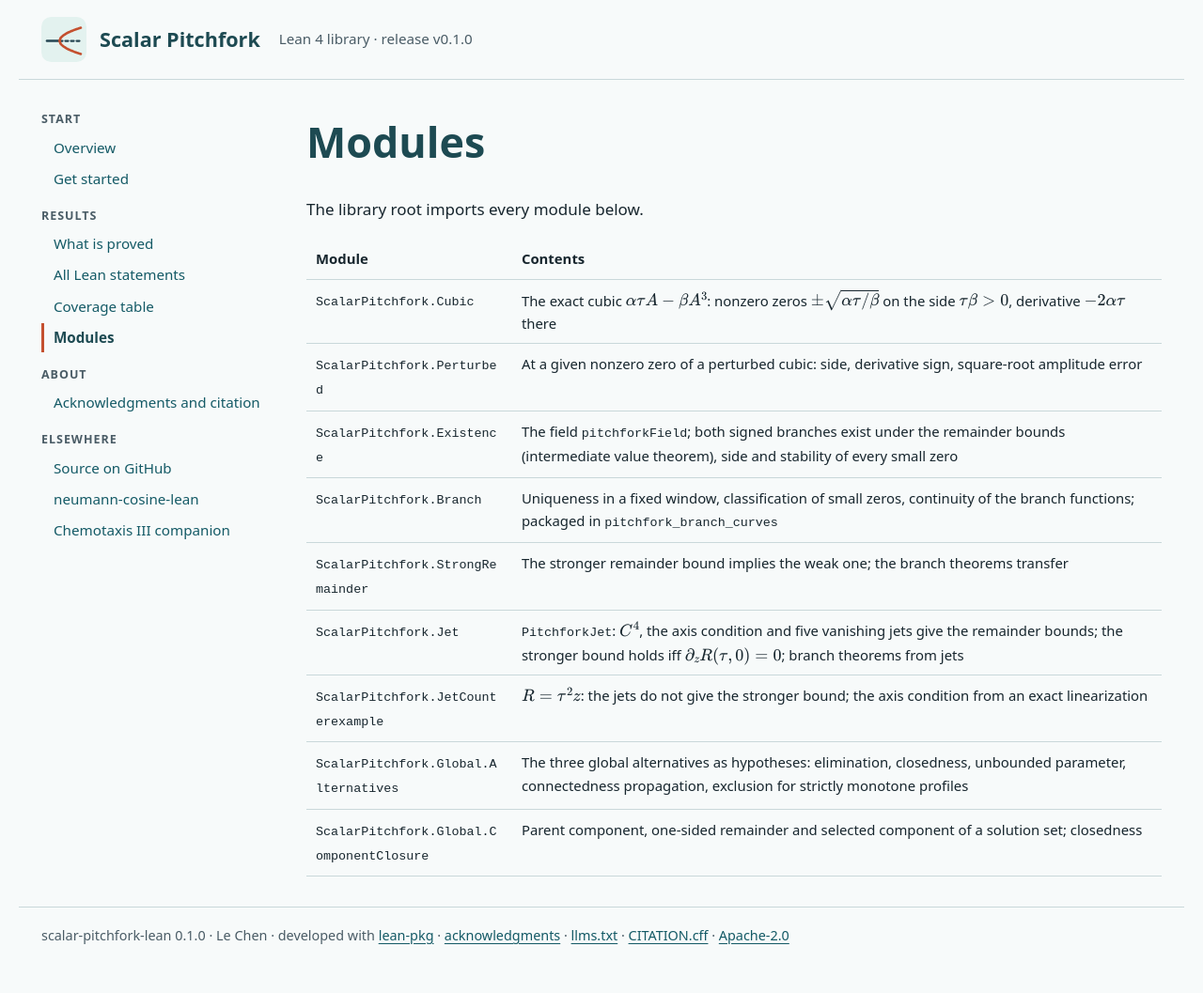
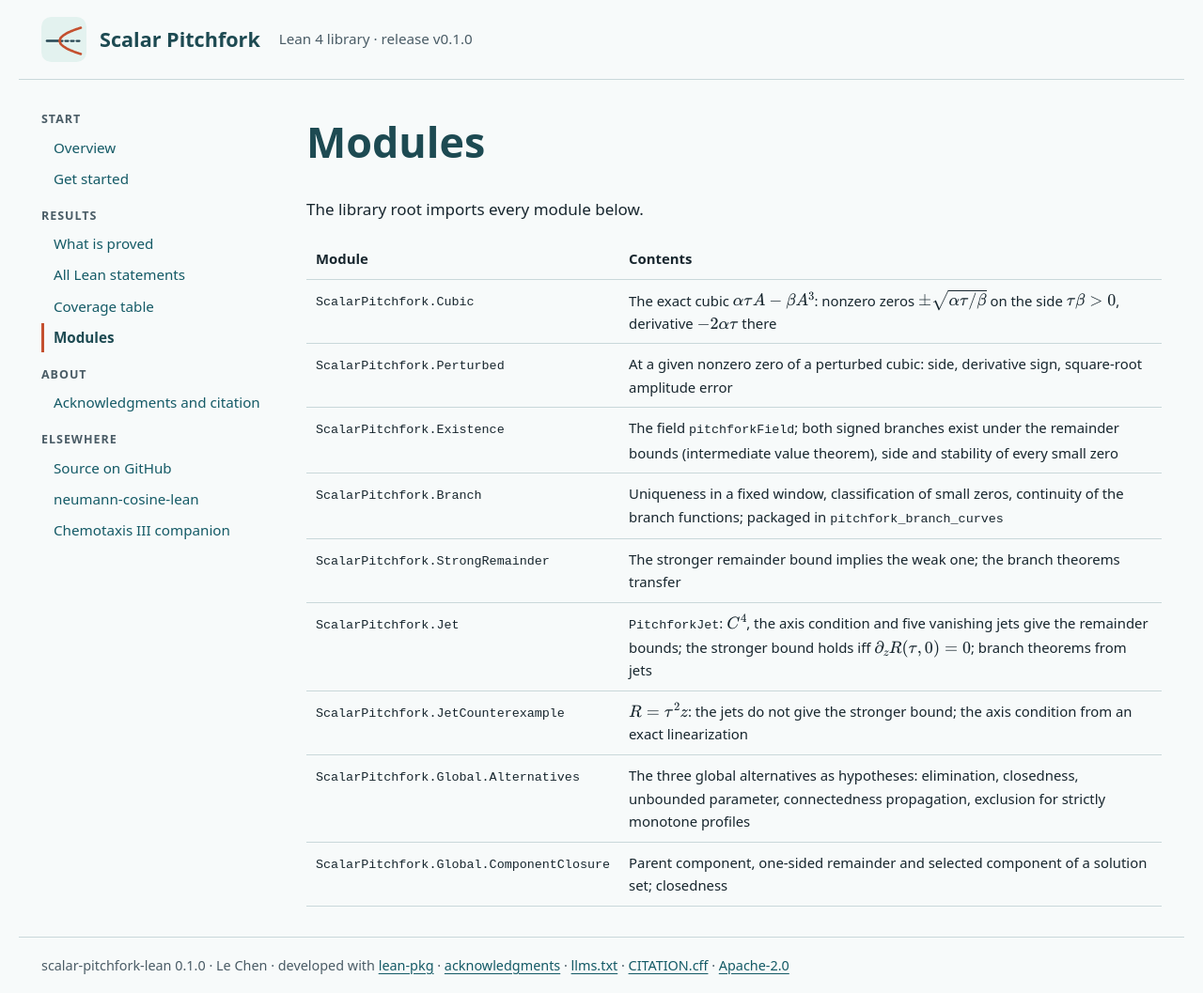
Before and after one commit to chenle02/scalar-pitchfork-lean, a Jekyll site: the page built from docs/modules.md, in a window 1280 px wide and 1057 px high. Shown: the whole window at 94% size. Built offline with Jekyll 4.4.1, drawn with Linux system fonts in a browser that asks for light colours.

Commit message:
docs site: no Copy button over typeset formulas; keep Lean names whole in tables
Co-Authored-By: Claude Opus 5.5 (1M context) <noreply@anthropic.com>

```diff
--- a/docs/assets/site.css
+++ b/docs/assets/site.css
@@ -74,6 +74,8 @@ mjx-container[display="true"] { overflow-x: auto; overflow-y: hidden; max-width:
 
 /* Narrow screens. Long inline code (declaration names, receipt files) wraps instead of widening the page. */
 :not(pre) > code { overflow-wrap: anywhere; }
+/* Inside a table the code keeps its words whole: the table scrolls horizontally instead. */
+td code, th code { overflow-wrap: normal; }
 /* MathJax 3 does not break formulas. math.js marks a formula wider than its column with .mjx-wide; only
    that formula scrolls inside its own box. The vertical padding keeps superscripts and fraction bars clear
    of the box edge, so nothing is clipped. Formulas that fit are left as MathJax renders them. */
```
